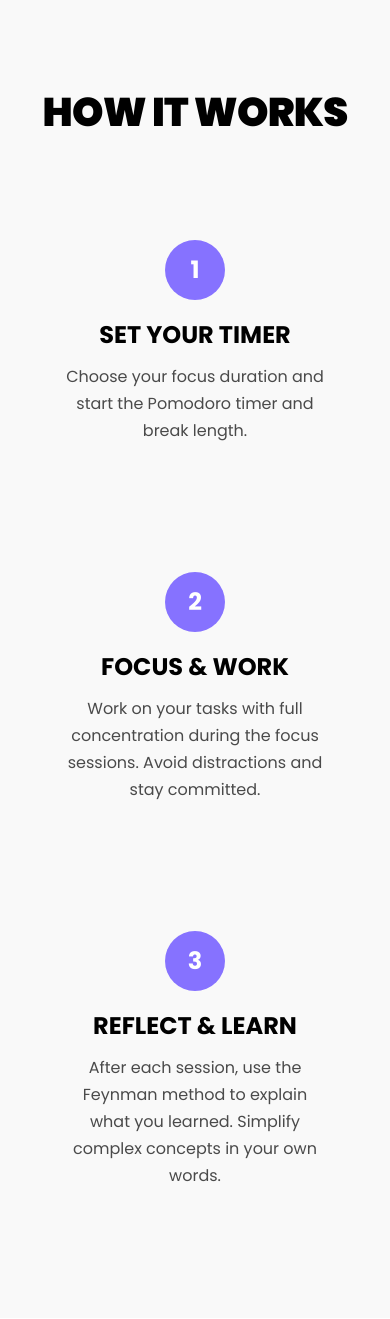
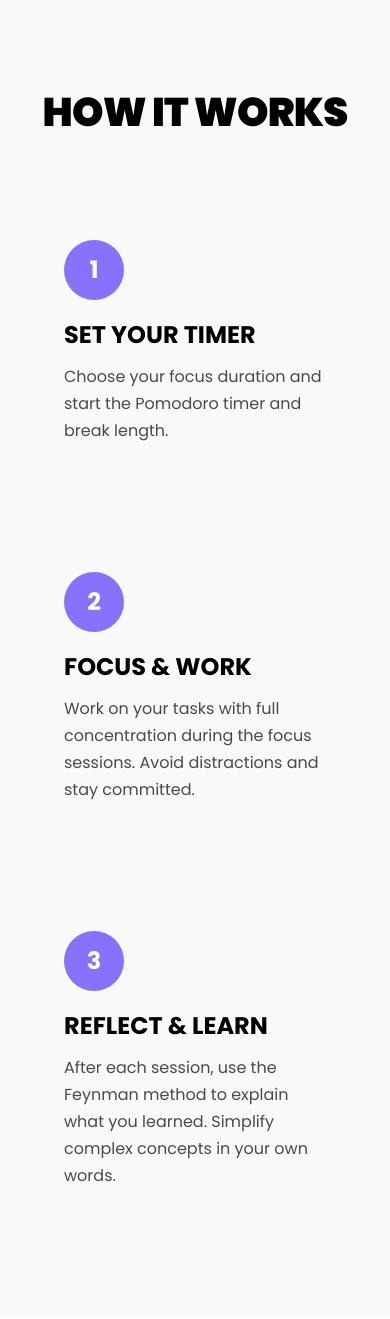
Before and after one commit to Klomegah/FinalProject_Klomegah, a PHP site: page /LandingPages/landing.html in a window 390 px wide; the page is wider, and only the part inside the window is pictured. Shown: the part 2954-4273 px from the top of that part. Run offline with PHP 8.4, Linux system fonts and the light colour scheme.

Commit message:
using flexbox for improved responsiveness and alignment

```diff
--- a/LandingPages/landing.css
+++ b/LandingPages/landing.css
@@ -470,43 +470,23 @@ body{
 }
 
 .steps-container {
-    display: grid;
-    grid-template-columns: 1fr 1fr;
-    grid-template-rows: auto auto;
+    display: flex;
+    flex-direction: column;
     gap: var(--spacing-lg);
     margin-top: var(--spacing-lg);
-    max-width: 1000px;
-    margin-left: auto;
+    max-width: 800px;
+    margin-left: 0;
     margin-right: auto;
 }
 
-.steps-container .step:nth-child(1) {
-    grid-column: 1;
-    grid-row: 1;
-}
-
-.steps-container .step:nth-child(2) {
-    grid-column: 2;
-    grid-row: 1;
-}
-
-.steps-container .step:nth-child(3) {
-    grid-column: 1 / -1;
-    grid-row: 2;
-    max-width: 500px;
-    justify-self: center;
-}
-
-.steps-container .step:nth-child(4) {
-    grid-column: 2;
-    grid-row: 2;
-}
-
 .step {
-    text-align: center;
+    text-align: left;
     padding: var(--spacing-md);
     transition: transform var(--transition-medium), box-shadow var(--transition-medium);
     border-radius: 16px;
+    display: flex;
+    flex-direction: column;
+    align-items: flex-start;
 }
 
 .step:hover {
@@ -530,7 +510,7 @@ body{
     justify-content: center;
     font-size: 1.5rem;
     font-weight: 700;
-    margin: 0 auto var(--spacing-sm);
+    margin: 0 0 var(--spacing-sm) 0;
     transition: transform var(--transition-medium), box-shadow var(--transition-medium);
 }
 
@@ -773,18 +753,7 @@ body{
     }
 
     .steps-container {
-        grid-template-columns: 1fr;
-        grid-template-rows: auto;
-    }
-
-    .steps-container .step:nth-child(1),
-    .steps-container .step:nth-child(2),
-    .steps-container .step:nth-child(3),
-    .steps-container .step:nth-child(4) {
-        grid-column: 1;
-        grid-row: auto;
         max-width: 100%;
-        justify-self: stretch;
     }
 
     .hero-actions,
```
